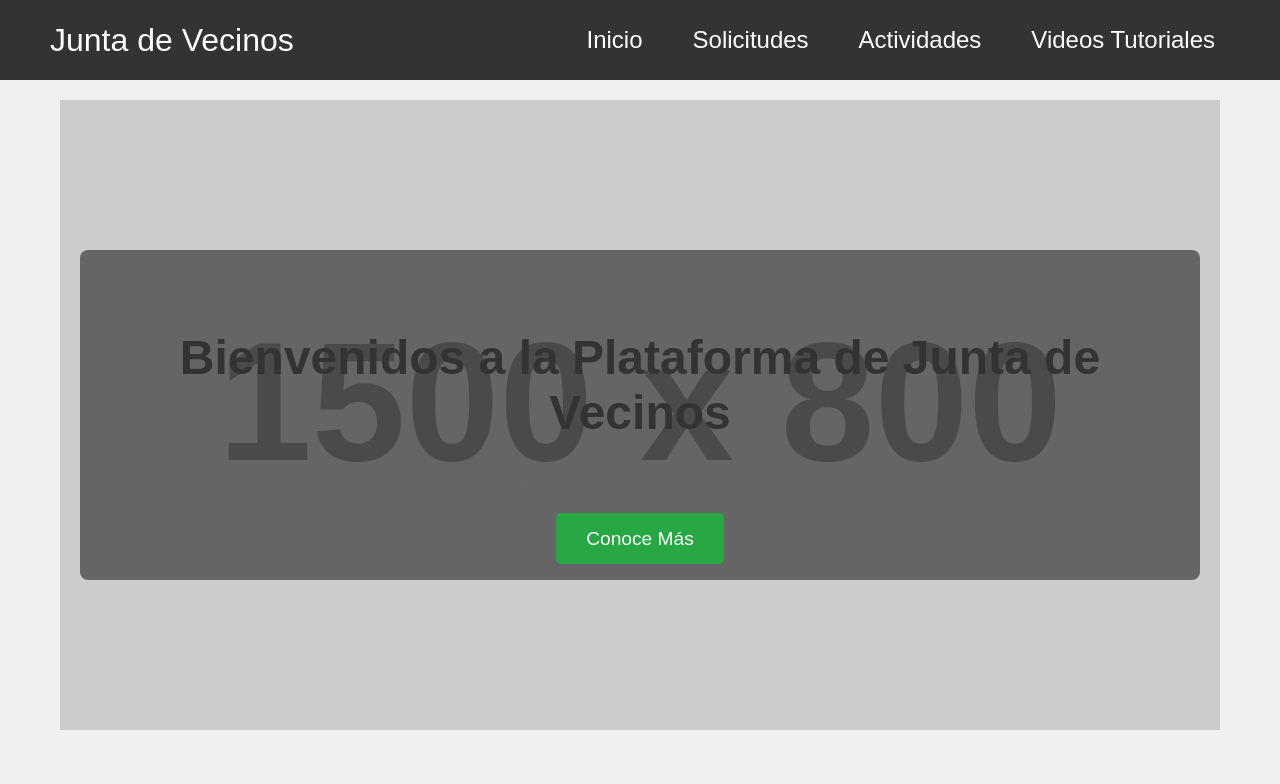
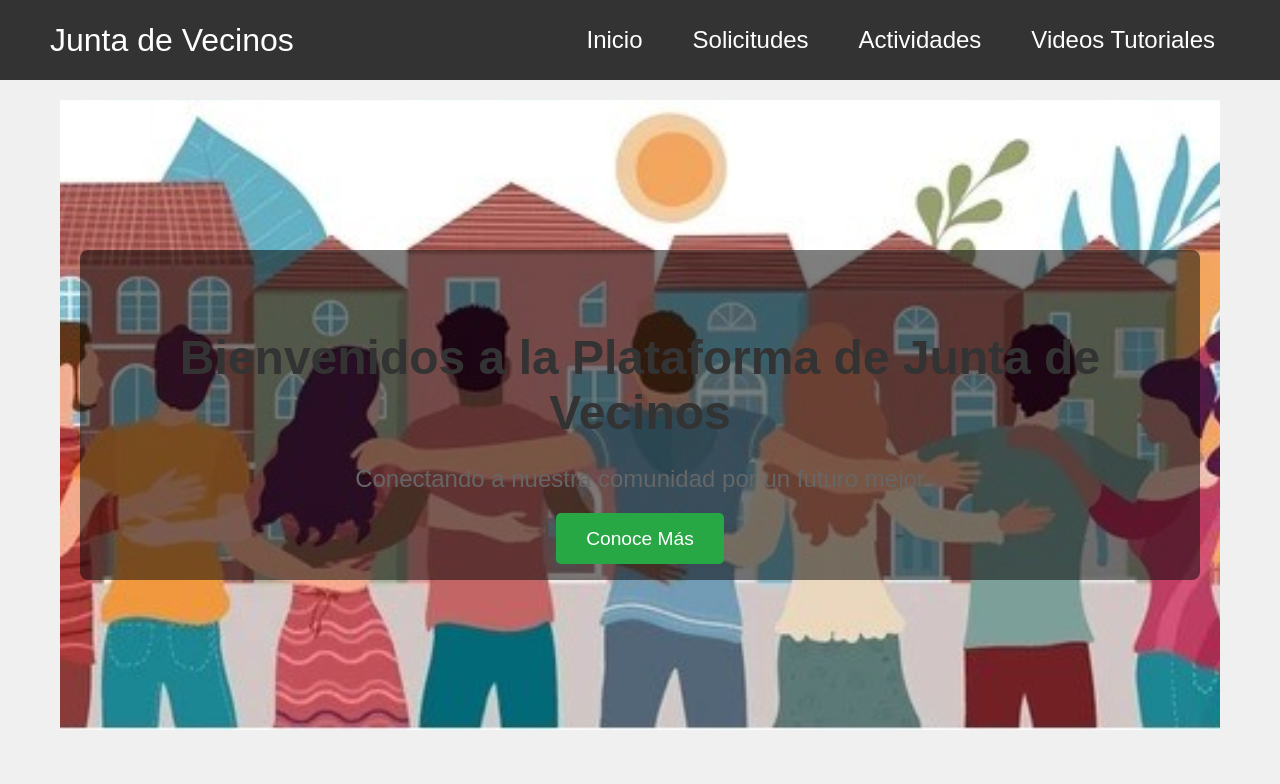
Before and after one commit to Benjamin1106/Proyeco-Portafolio, a React (Vite) app: page / in a window 1280 px wide. Shown: the top 784 px of the page. Built offline with nearby package versions, Linux system fonts and the light colour scheme.

Commit message:
test img v2

```diff
--- a/src/Componentes/home.css
+++ b/src/Componentes/home.css
@@ -6,7 +6,7 @@
 
   /* Hero section */
   .hero-section {
-    background-image: url('https://via.placeholder.com/1500x800'); /* Reemplaza con la URL de tu imagen */
+    background-image: url('../img/Foto2.jpg'); /* Reemplaza con la URL de tu imagen */
     background-size: cover;
     background-position: center;
     color: white;
```
